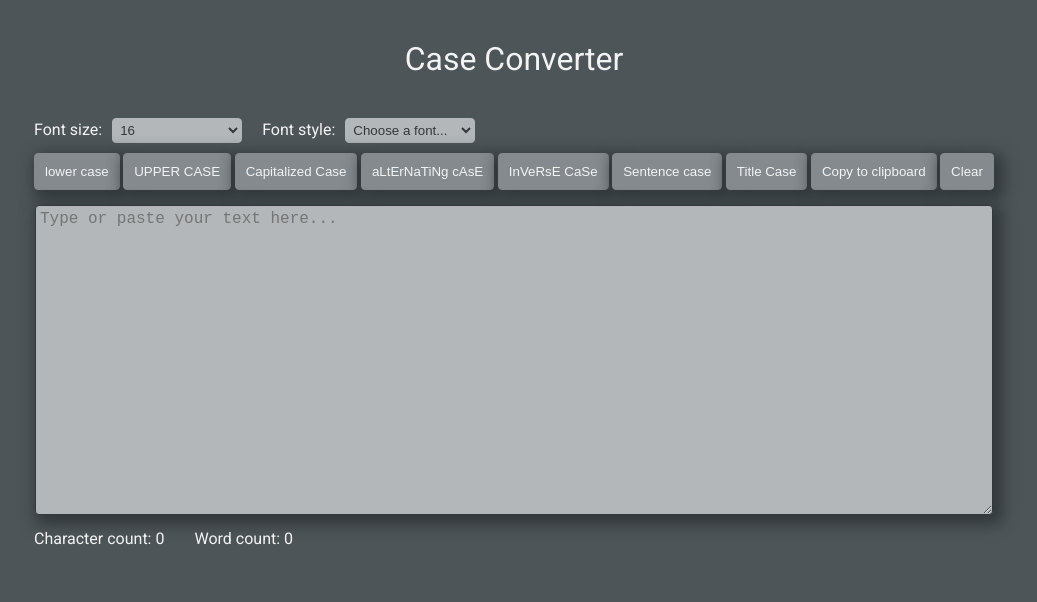
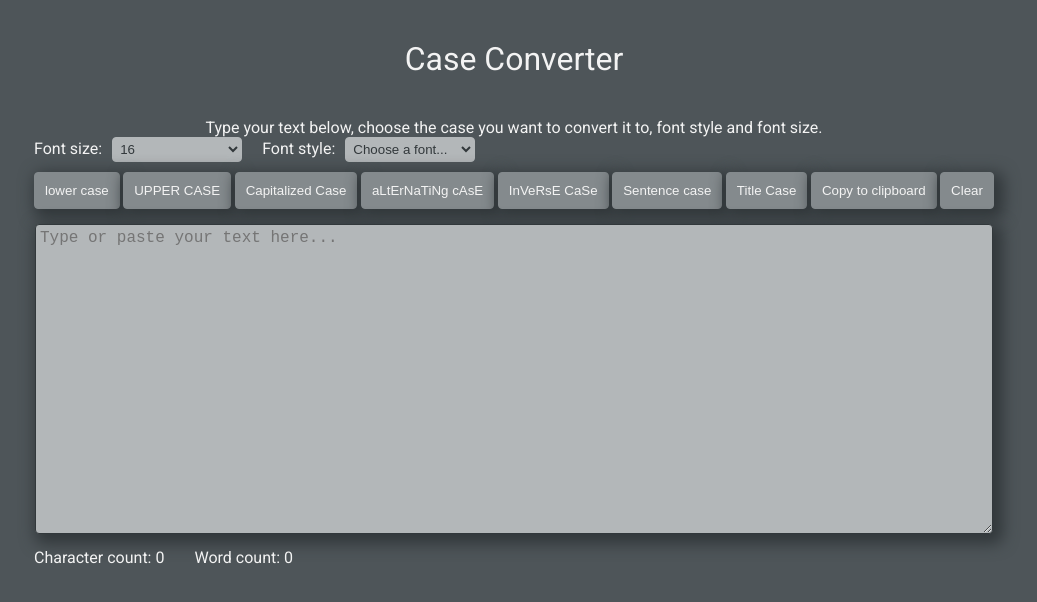
Before and after one commit to katmart93/case-converter-app, a React (Create React App) app: page / in a window 1280 px wide. Shown: the top 602 px of the page, without its empty margins (126-1163 px from the left). Built offline with nearby package versions, Linux system fonts and the light colour scheme; a web font is replaced by a local one.

Commit message:
text component created

```diff
--- a/src/App.js
+++ b/src/App.js
@@ -5,6 +5,7 @@ import Title from "./components/Title";
 import Options from "./components/Options";
 import Input from "./components/Input";
 import Stats from "./components/Stats";
+import Text from "./Text";
 
 //styles
 import "./App.css";
@@ -125,6 +126,7 @@ function App() {
   return (
     <div className="App">
       <Title />
+      <Text />
       <div className="wrapper">
         <Options
           lowerCase={lowerCase}
--- /dev/null
+++ b/src/Text.jsx
@@ -0,0 +1,10 @@
+import React from "react";
+
+export default function Text() {
+  return (
+    <div className="text">
+      Type your text below, choose the case you want to convert it to, font
+      style and font size.
+    </div>
+  );
+}
```
